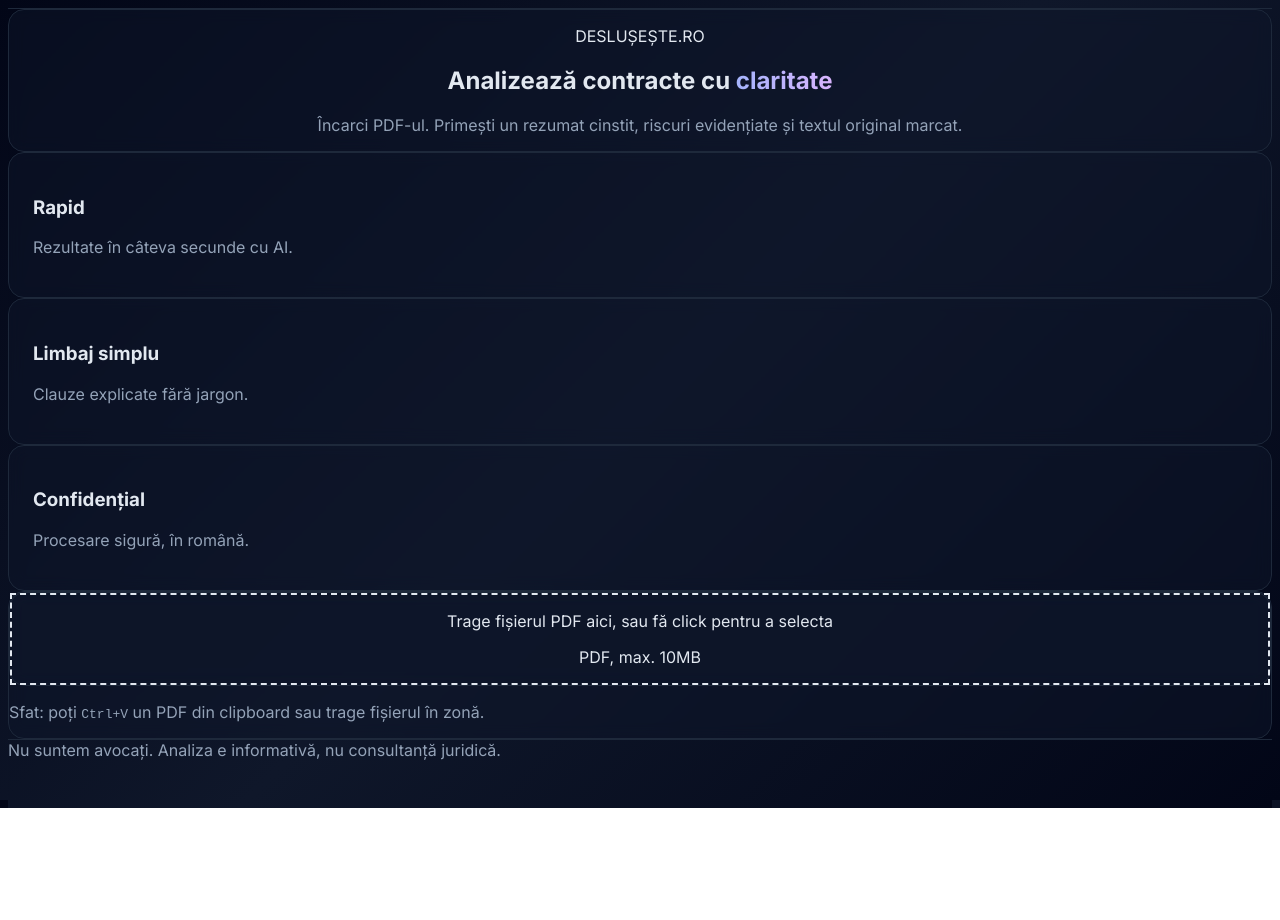
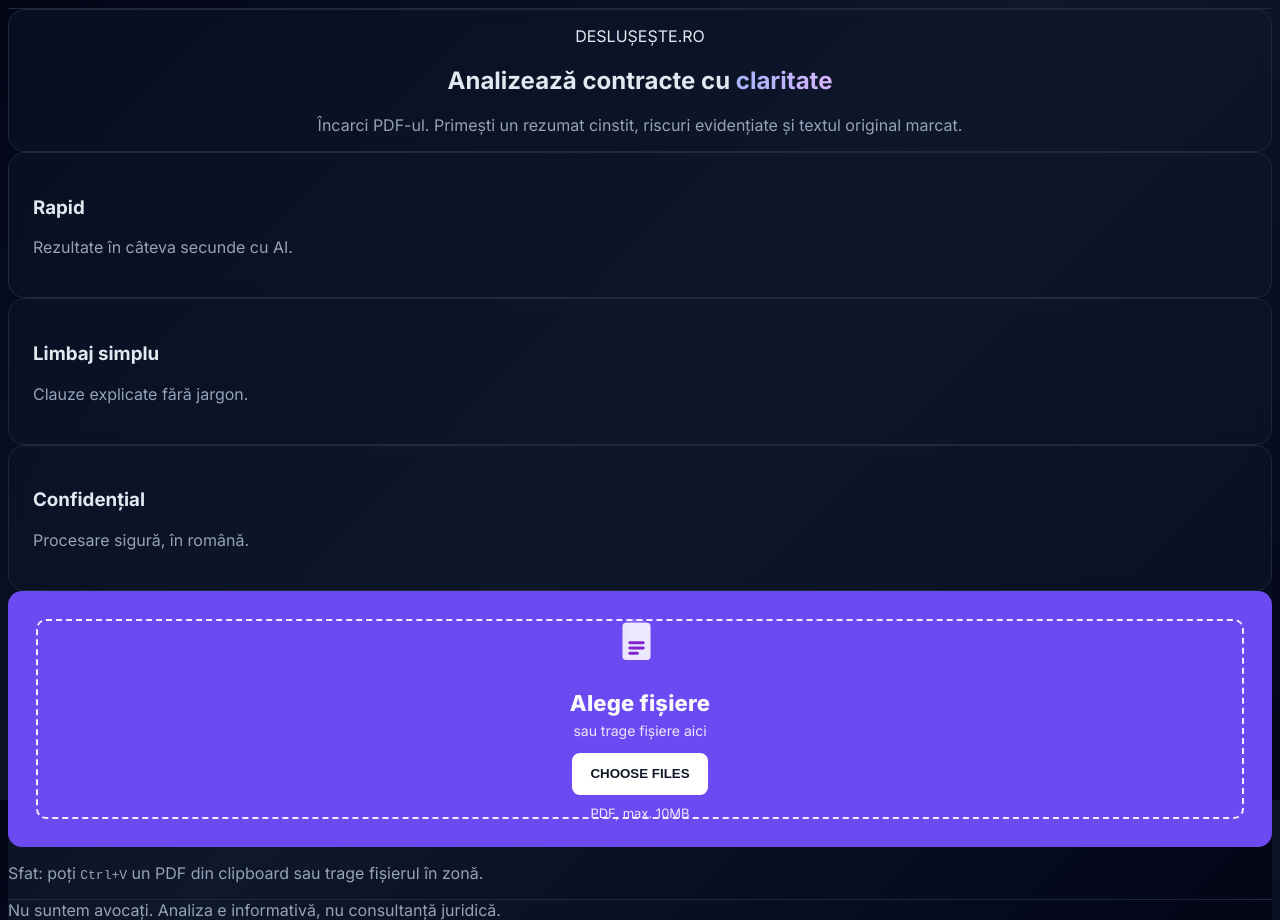
Before and after one commit to aylime31/desluseste.ro, a Next.js app in the folder desluseste-frontend/: page / in a window 1280 px wide. Before the commit the page ends 808 px from the top, so only its background shows below. Built offline with nearby package versions, Linux system fonts and the light colour scheme; no server answers.

Commit message:
FileUpload update

```diff
--- a/desluseste-frontend/app/globals.css
+++ b/desluseste-frontend/app/globals.css
@@ -68,3 +68,68 @@ mark[data-risk="scazut"]  { background-color: rgba(16,185,129,.20); color: #ecfd
 /* —— Tipografie de bază —— */
 html,body{ height:100%; }
 body{ color: #e2e8f0; -webkit-font-smoothing: antialiased; -moz-osx-font-smoothing: grayscale; }
+/* ===== Dropzone (Smallpdf-like) ===== */
+.dz{
+  position: relative;
+  border-radius: 14px;
+  background: #6C4AF2;            /* mov plăcut */
+  padding: 18px;
+}
+.dz-inner{
+  position: relative;
+  min-height: 220px;               /* înălțimea mare ca în poză */
+  border-radius: 12px;
+  display: flex;
+  flex-direction: column;
+  align-items: center;
+  justify-content: center;
+  text-align: center;
+  color: #f8fafc;
+  cursor: pointer;
+  outline: none;
+}
+/* rama punctată albă */
+.dz-inner::before{
+  content: "";
+  position: absolute;
+  inset: 10px;
+  border-radius: 10px;
+  border: 2px dashed rgba(255,255,255,0.9);
+  pointer-events: none;
+}
+.dz-hover::before{
+  border-color: #ffffff;           /* mai vizibil on drag */
+  box-shadow: 0 0 0 3px rgba(255,255,255,0.25) inset;
+}
+
+.dz-icon{ margin-bottom: 12px; opacity: .95; }
+.dz-title{
+  font-weight: 800;
+  font-size: 22px;
+  letter-spacing: .2px;
+  margin-bottom: 6px;
+}
+.dz-sub{
+  opacity: .9;
+  font-size: 14px;
+  margin-bottom: 14px;
+}
+.dz-btn{
+  background: #fff;
+  color: #111827;
+  font-weight: 700;
+  border: 0;
+  border-radius: 8px;
+  height: 42px;
+  padding: 0 18px;
+  margin-bottom: 10px;
+  cursor: pointer;
+}
+.dz-btn:disabled{
+  opacity: .6;
+  cursor: not-allowed;
+}
+.dz-note{
+  opacity: .9;
+  font-size: 13px;
+}
--- a/desluseste-frontend/components/landing/UploadCard.tsx
+++ b/desluseste-frontend/components/landing/UploadCard.tsx
@@ -24,13 +24,11 @@ export function UploadCard({
   const titleId = useId();
 
   return (
-    <section aria-labelledby={titleId} className="card rounded-3xl p-6 sm:p-8">
-      <h2 id={titleId} className="sr-only">
-        Încarcă document
-      </h2>
+   <section aria-labelledby={titleId} className="rounded-3xl">
+  <h2 id={titleId} className="sr-only">Încarcă document</h2>
 
-      {/* zona de upload */}
-      {Upload({ disabled: isLoading })}
+  {/* dropzone */}
+  <Upload disabled={isLoading} />
 
       {/* fișier selectat */}
       {selectedFile && (
--- a/desluseste-frontend/components/ui/FileUpload.tsx
+++ b/desluseste-frontend/components/ui/FileUpload.tsx
@@ -5,8 +5,8 @@ import * as React from "react";
 export type FileUploadProps = {
   onFileAccepted: (file: File) => void;
   disabled?: boolean;
-  accept?: string;          // default: application/pdf
-  maxSizeMB?: number;       // doar informativ; nu blochează la sânge
+  accept?: string;    // implicit: application/pdf
+  maxSizeMB?: number; // doar informativ
 };
 
 export function FileUpload({
@@ -18,41 +18,32 @@ export function FileUpload({
   const inputRef = React.useRef<HTMLInputElement | null>(null);
   const [dragOver, setDragOver] = React.useState(false);
 
-  const handleFiles = React.useCallback(
-    (files: FileList | null) => {
+  const handleFiles = (files: FileList | null) => {
     if (!files || files.length === 0) return;
-      const f = files[0];
-      onFileAccepted(f);
-    },
-    [onFileAccepted]
-  );
+    onFileAccepted(files[0]);
+  };
 
-  const onDrop = React.useCallback(
-    (e: React.DragEvent<HTMLDivElement>) => {
+  const onDrop = (e: React.DragEvent<HTMLDivElement>) => {
     e.preventDefault();
     e.stopPropagation();
     if (disabled) return;
     setDragOver(false);
     handleFiles(e.dataTransfer.files);
-    },
-    [disabled, handleFiles]
-  );
+  };
 
-  const onChange = React.useCallback(
-    (e: React.ChangeEvent<HTMLInputElement>) => {
+  const onChange = (e: React.ChangeEvent<HTMLInputElement>) => {
     handleFiles(e.target.files);
-      // reset ca să poți selecta același fișier a doua oară
     e.currentTarget.value = "";
-    },
-    [handleFiles]
-  );
+  };
 
   return (
-    <div className="card rounded-3xl p-6 sm:p-8">
+    <div className="dz">
+      {/* rama punctată se desenează din CSS (::before) */}
       <div
         role="button"
         tabIndex={0}
         aria-disabled={disabled}
+        className={["dz-inner", dragOver && !disabled ? "dz-hover" : ""].join(" ")}
         onClick={() => !disabled && inputRef.current?.click()}
         onKeyDown={(e) => {
           if (disabled) return;
@@ -67,21 +58,27 @@ export function FileUpload({
         }}
         onDragLeave={() => setDragOver(false)}
         onDrop={onDrop}
-        className={[
-          "rounded-2xl border-2 border-dashed transition-colors",
-          dragOver && !disabled ? "border-indigo-500/80" : "border-slate-400/35",
-          disabled ? "cursor-not-allowed opacity-60" : "cursor-pointer",
-        ].join(" ")}
-        style={{ outline: "none" }}
       >
-        <div className="px-6 py-10 sm:px-8 sm:py-12 text-center">
-          <p className="text-sm text-slate-300 mb-1">
-            Trage fișierul PDF aici, sau fă click pentru a selecta
-          </p>
-          <p className="text-xs text-slate-400">
+        {/* Icon PDF */}
+        <div className="dz-icon" aria-hidden>
+          <svg viewBox="0 0 48 48" width="56" height="56" fill="none">
+            <rect x="9" y="4" width="24" height="32" rx="3" fill="white" opacity="0.9"/>
+            <path d="M33 14V7.5L26.5 1H15a3 3 0 0 0-3 3v28a3 3 0 0 0 3 3h15a3 3 0 0 0 3-3v-3" fill="white" opacity="0.2"/>
+            <rect x="14" y="20" width="14" height="2.5" rx="1.25" fill="#7e22ce"/>
+            <rect x="14" y="24.5" width="14" height="2.5" rx="1.25" fill="#7e22ce"/>
+            <rect x="14" y="29" width="9" height="2.5" rx="1.25" fill="#7e22ce"/>
+          </svg>
+        </div>
+
+        <div className="dz-title">Alege fișiere</div>
+        <div className="dz-sub">sau trage fișiere aici</div>
+
+        <button type="button" className="dz-btn" disabled={disabled} onClick={() => inputRef.current?.click()}>
+          CHOOSE FILES
+        </button>
+
+        <div className="dz-note">
           {accept.includes("pdf") ? "PDF" : accept}, max. {maxSizeMB}MB
-          </p>
-        </div>
         </div>
 
         <input
@@ -93,7 +90,8 @@ export function FileUpload({
           disabled={disabled}
         />
       </div>
+    </div>
   );
 }
 
-export default FileUpload; // compatibil cu importul default
+export default FileUpload;
```
Lines whose indentation alone changed are shown as unchanged.
